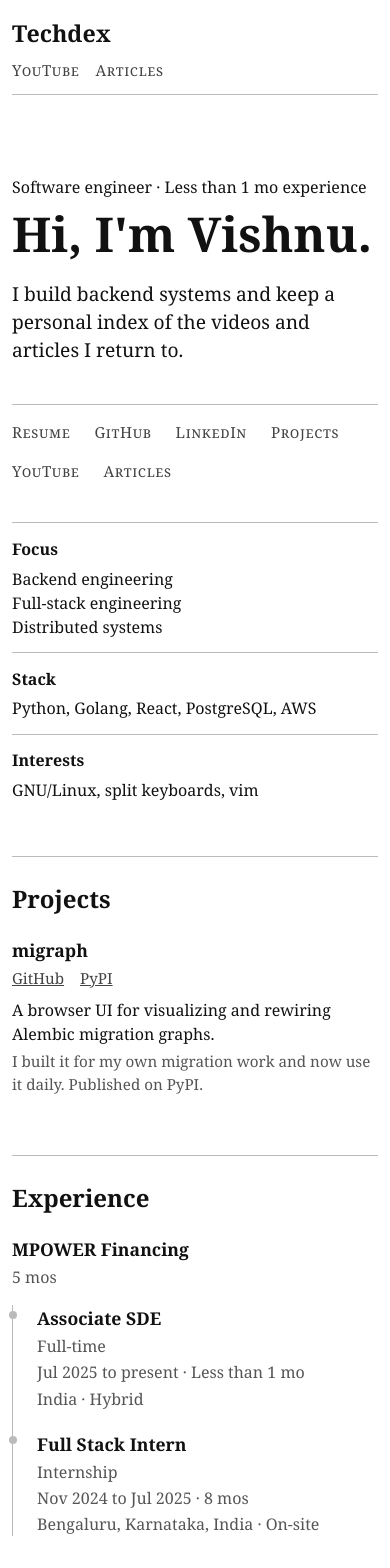
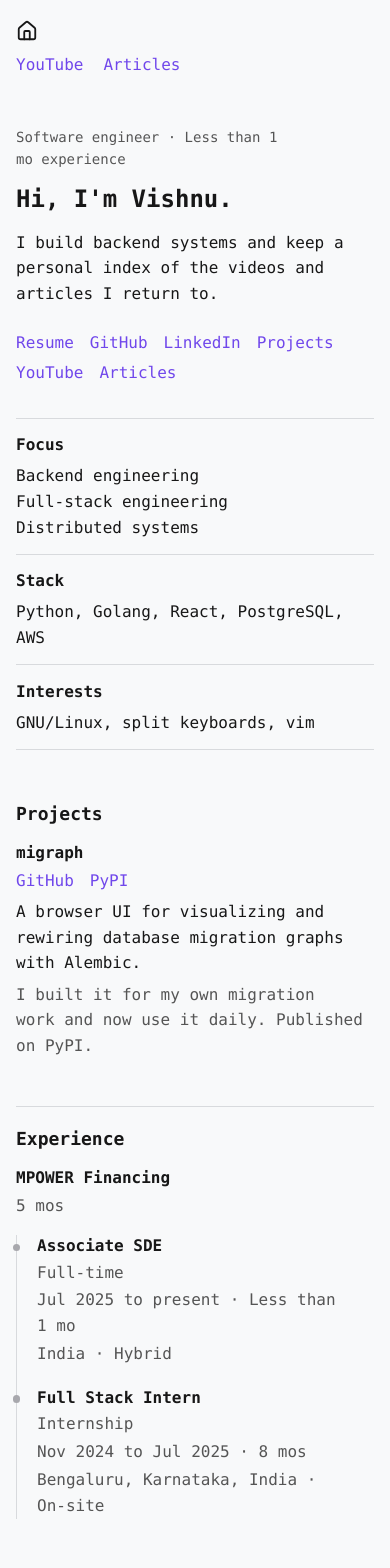
Before and after one commit to tren03/Techdex, a React (Vite) app in the folder frontend/: page / in a window 390 px wide. Shown: the top 1568 px of the page. Built offline with nearby package versions, Linux system fonts and the light colour scheme.

Commit message:
Refresh Techdex typography and responsive layout

```diff
--- a/frontend/src/App.tsx
+++ b/frontend/src/App.tsx
@@ -1,5 +1,6 @@
 import { useMemo, useState } from "react";
 import { useLocation } from "react-router-dom";
+import { House } from "lucide-react";
 import articlesRaw from "./data/articles.json";
 import youtubeRaw from "./data/yt.json";
 import { Item } from "./models";
@@ -44,7 +45,7 @@ const EXPERIENCE_ROLES: ExperienceRole[] = [
 const PROJECTS: Project[] = [
   {
     name: "migraph",
-    description: "A browser UI for visualizing and rewiring Alembic migration graphs.",
+    description: "A browser UI for visualizing and rewiring database migration graphs with Alembic.",
     note: "I built it for my own migration work and now use it daily. Published on PyPI.",
     links: [
       { label: "GitHub", href: "https://github.com/tren03/migraph" },
@@ -119,7 +120,9 @@ export default function App() {
   return (
     <main className="site-shell">
       <header className="site-header">
-        <a className="site-title" href="/">Techdex</a>
+        <a className="site-title" href="/">
+          <House aria-hidden="true" size={22} strokeWidth={2} />
+        </a>
         <nav aria-label="Main navigation">
           <a href="/youtube">YouTube</a>
           <a href="/articles">Articles</a>
--- a/frontend/src/index.css
+++ b/frontend/src/index.css
@@ -1,500 +1,140 @@
 :root {
-  color: #111;
-  background: #fff;
-  font-family: Georgia, "Times New Roman", serif;
-  font-size: 16px;
-  line-height: 1.5;
-  font-synthesis: none;
+  --type-body: 1rem;
+  --type-small: 0.875rem;
+  --type-section: 1.125rem;
+  --type-heading: 1.5rem;
+  color: #171717;
+  background: #f8f9fa;
+  font-family: "SFMono-Regular", Consolas, "Liberation Mono", Menlo, monospace;
+  font-size: var(--type-body);
+  line-height: 1.6;
   text-rendering: optimizeLegibility;
+  -webkit-font-smoothing: antialiased;
+  -moz-osx-font-smoothing: grayscale;
 }
 
-* {
-  box-sizing: border-box;
-}
+* { box-sizing: border-box; }
 
-body {
-  margin: 0;
-}
+body { margin: 0; }
 
-a {
-  color: #00e;
-}
+a { color: #7047eb; text-decoration: none; text-underline-position: from-font; text-decoration-thickness: from-font; }
+a:hover, a:focus-visible { text-decoration: underline; }
+p { text-wrap: pretty; }
 
-button,
-input {
-  font: inherit;
-}
-
-button:focus-visible,
-a:focus-visible,
-input:focus-visible {
-  outline: 2px solid #111;
-  outline-offset: 2px;
+button, input { font: inherit; }
+button:focus-visible, a:focus-visible, input:focus-visible {
+  outline: 2px solid #7047eb;
+  outline-offset: 3px;
 }
 
 .site-shell {
-  max-width: 1180px;
+  max-width: 820px;
   margin: 0 auto;
-  padding: 1rem 1.25rem 4rem;
+  padding: 2rem 2rem 5rem;
 }
 
 .site-header {
   align-items: baseline;
-  border-bottom: 1px solid #bbb;
   display: flex;
   gap: 2rem;
   justify-content: space-between;
-  padding-bottom: 0.75rem;
+  margin-bottom: 3rem;
 }
 
-.site-title {
-  color: #111;
-  font-size: 1.45rem;
-  font-weight: 700;
-  text-decoration: none;
+.site-title { align-items: center; color: #171717; display: inline-flex; font-size: 1rem; font-weight: 700; gap: 0.45rem; }
+nav { display: flex; flex-wrap: wrap; gap: 1.25rem; }
+.site-header nav a { color: #7047eb; }
+.content { padding-top: 0; }
+
+.portfolio { max-width: 756px; margin: 0 auto; padding: 0 0 2rem; }
+.portfolio-label { margin: 0 0 0.8rem; color: #555; font-size: var(--type-small); }
+.portfolio h1 { font-size: var(--type-heading); line-height: 1.25; margin: 0 0 1rem; }
+.portfolio-lede { font-size: var(--type-body); line-height: 1.6; margin: 0; max-width: 45rem; }
+.portfolio-links {
+  display: flex; flex-wrap: wrap; gap: 0.25rem 1rem;
+  margin-top: 1.5rem;
+}
+.site-header nav a, .portfolio-links a { font-size: var(--type-body); }
+
+.portfolio-facts {
+  border-top: 1px solid #d8dadd;
+  border-bottom: 1px solid #d8dadd;
+  display: grid;
+  grid-template-columns: repeat(3, 1fr);
+  margin: 2rem 0 0;
+}
+.portfolio-facts div { padding: 1rem 1rem 1rem 0; }
+.portfolio-facts div + div { border-left: 1px solid #d8dadd; padding-left: 1rem; }
+.portfolio-facts dt, .projects h2, .experience h2 { font-weight: 700; }
+.portfolio-facts dt { margin-bottom: 0.35rem; }
+.portfolio-facts dd { margin: 0; }
+
+.projects, .experience { margin-top: 2rem; padding-top: 1.25rem; }
+.experience { border-top: 1px solid #d8dadd; }
+.projects h2, .experience h2 { font-size: var(--type-section); line-height: 1.3; margin: 0; }
+.project-list { list-style: none; margin: 1rem 0 0; padding: 0; }
+.project { padding-bottom: 1rem; }
+.project + .project { border-top: 1px solid #d8dadd; padding-top: 1rem; }
+.project-heading, .experience-company-header { align-items: baseline; display: flex; gap: 1rem; justify-content: space-between; }
+.project-heading h3, .project p, .experience-company-header h3, .experience-company-header p,
+.experience-role h3, .experience-role p { margin: 0; }
+.project-heading h3, .experience-company-header h3, .experience-role h3 { font-size: var(--type-body); line-height: 1.4; }
+.project-links { display: flex; gap: 1rem; }
+.project-note, .experience-company-header p, .experience-role-type,
+.experience-role p:not(.experience-role-type) { color: #555; }
+.project p { margin-top: 0.35rem; max-width: 45rem; }
+.experience-company { margin-top: 1rem; }
+.experience-roles { border-left: 1px solid #d8dadd; list-style: none; margin: 1rem 0 0; padding: 0 0 0 1.25rem; }
+.experience-role { padding: 0 0 1.25rem; position: relative; }
+.experience-role:last-child { padding-bottom: 0; }
+.experience-role::before { background: #a8a8ad; border-radius: 50%; content: ""; height: 0.45rem; left: -1.52rem; position: absolute; top: 0.55rem; width: 0.45rem; }
+.experience-role p { margin-top: 0.15rem; }
+.experience-company-header p, .experience-role p:not(.experience-role-type), td:first-child, td:nth-child(5) {
+  font-variant-numeric: tabular-nums;
 }
 
-nav {
-  display: flex;
-  gap: 1rem;
-}
-
-.content {
-  padding-top: 2rem;
-}
-
-.portfolio {
-  max-width: 680px;
-  margin-inline: auto;
-  padding: 4rem 0 2rem;
-}
-
-.portfolio-label {
-  margin: 0 0 0.75rem;
-}
-
-.portfolio h1 {
-  font-size: clamp(3rem, 8vw, 5.5rem);
-  line-height: 0.95;
-  margin: 0;
-}
-
-.portfolio-lede {
-  font-size: 1.35rem;
-  line-height: 1.45;
-  margin: 1.5rem 0 0;
-  max-width: 40rem;
-}
-
-.portfolio-links {
-  border-top: 1px solid #bbb;
-  display: flex;
-  flex-wrap: wrap;
-  gap: 1rem 1.5rem;
-  margin-top: 2.5rem;
-  padding-top: 1rem;
-}
-
-.site-header nav a,
-.portfolio-links a {
-  color: #444;
-  font-size: 0.95rem;
-  font-variant-caps: small-caps;
-  letter-spacing: 0.04em;
-  text-decoration: none;
-}
-
-.site-header nav a:hover,
-.site-header nav a:focus-visible,
-.portfolio-links a:hover,
-.portfolio-links a:focus-visible {
-  text-decoration: underline;
-}
-
-.portfolio-facts {
-  border-top: 1px solid #bbb;
-  display: grid;
-  grid-template-columns: repeat(3, 1fr);
-  margin: 2.5rem 0 0;
-}
-
-.portfolio-facts div {
-  padding: 1rem 1rem 1rem 0;
-}
-
-.portfolio-facts div + div {
-  border-left: 1px solid #bbb;
-  padding-left: 1rem;
-}
-
-.portfolio-facts dt {
-  font-weight: 700;
-  margin-bottom: 0.35rem;
-}
-
-.portfolio-facts dd {
-  margin: 0;
-}
-
-.projects,
-.experience {
-  border-top: 1px solid #bbb;
-  margin-top: 2.5rem;
-  padding-top: 1.5rem;
-}
-
-.projects h2,
-.experience h2 {
-  font-size: 1.5rem;
-}
-
-.project-list {
-  list-style: none;
-  margin: 1.25rem 0 0;
-  padding: 0;
-}
-
-.project {
-  padding-bottom: 1.25rem;
-}
-
-.project + .project {
-  border-top: 1px solid #bbb;
-  padding-top: 1.25rem;
-}
-
-.project-heading {
-  align-items: baseline;
-  display: flex;
-  gap: 1rem;
-  justify-content: space-between;
-}
-
-.project-heading h3,
-.project p {
-  margin: 0;
-}
-
-.project-heading h3 {
-  font-size: 1.1rem;
-}
-
-.project-links {
-  display: flex;
-  gap: 1rem;
-}
-
-.project-links a {
-  color: #444;
-  font-size: 0.95rem;
-}
-
-.project p {
-  margin-top: 0.5rem;
-}
-
-.project .project-note {
-  color: #555;
-  font-size: 0.95rem;
-  margin-top: 0.25rem;
-}
-
-.experience-company-header {
-  align-items: baseline;
-  display: flex;
-  gap: 1rem;
-  justify-content: space-between;
-  margin-top: 1.25rem;
-}
-
-.experience-company-header h3,
-.experience-company-header p,
-.experience-role h3,
-.experience-role p {
-  margin: 0;
-}
-
-.experience-company-header h3,
-.experience-role h3 {
-  font-size: 1.1rem;
-}
-
-.experience-company-header p,
-.experience-role-type,
-.experience-role p:not(.experience-role-type) {
-  color: #555;
-}
-
-.experience-roles {
-  border-left: 1px solid #bbb;
-  list-style: none;
-  margin: 1rem 0 0;
-  padding: 0 0 0 1.5rem;
-}
-
-.experience-role {
-  padding: 0 0 1.25rem;
-  position: relative;
-}
-
-.experience-role:last-child {
-  padding-bottom: 0;
-}
-
-.experience-role::before {
-  background: #bbb;
-  border-radius: 50%;
-  content: "";
-  height: 0.5rem;
-  left: -1.78rem;
-  position: absolute;
-  top: 0.35rem;
-  width: 0.5rem;
-}
-
-.experience-role p {
-  margin-top: 0.15rem;
-}
-
-.table-section + .table-section {
-  border-top: 1px solid #bbb;
-  margin-top: 3rem;
-  padding-top: 2rem;
-}
-
-.section-heading {
-  align-items: baseline;
-  display: flex;
-  gap: 1rem;
-  justify-content: space-between;
-  margin-bottom: 0.75rem;
-}
-
-h1,
-h2 {
-  margin: 0;
-}
-
-h1 {
-  font-size: 1.5rem;
-}
-
-input {
-  border: 1px solid #888;
-  border-radius: 0;
-  min-width: 15rem;
-  padding: 0.3rem 0.45rem;
-}
-
-.table-scroll {
-  overflow-x: auto;
-}
-
-table {
-  border-collapse: collapse;
-  border: 1px solid #111;
-  min-width: 760px;
-  width: 100%;
-}
-
-th,
-td {
-  border: 1px solid #ccc;
-  padding: 0.55rem 0.6rem;
-  text-align: left;
-  vertical-align: top;
-}
-
-th {
-  border-bottom: 2px solid #111;
-  font-weight: 700;
-}
-
-th:first-child,
-td:first-child {
-  width: 3rem;
-}
-
-td:nth-child(3) {
-  max-width: 18rem;
-  padding-right: 1rem;
-}
-
-.url-link {
-  color: #444;
-  display: inline-block;
-  max-width: 18rem;
-  overflow: hidden;
-  text-overflow: ellipsis;
-  text-decoration: none;
-  vertical-align: top;
-  white-space: nowrap;
-}
-
-.url-link:hover,
-.url-link:focus-visible {
-  text-decoration: underline;
-}
-
-td:nth-child(4) {
-  max-width: 32rem;
-}
-
-.summary-button {
-  background: transparent;
-  border: 0;
-  color: inherit;
-  cursor: pointer;
-  padding: 0;
-  text-align: left;
-}
-
-.summary-button:hover {
-  text-decoration: underline;
-}
-
-.modal-backdrop {
-  align-items: center;
-  background: rgb(0 0 0 / 35%);
-  display: flex;
-  inset: 0;
-  justify-content: center;
-  padding: 1rem;
-  position: fixed;
-}
-
-.summary-modal {
-  background: #fff;
-  border: 1px solid #111;
-  max-height: 80vh;
-  max-width: 45rem;
-  overflow-y: auto;
-  padding: 1rem;
-  width: 100%;
-}
-
-.summary-modal header {
-  align-items: baseline;
-  border-bottom: 1px solid #bbb;
-  display: flex;
-  justify-content: space-between;
-  margin-bottom: 1rem;
-  padding-bottom: 0.5rem;
-}
-
-.summary-modal p {
-  margin: 0;
-  white-space: pre-wrap;
-}
-
-.visually-hidden {
-  clip: rect(0 0 0 0);
-  clip-path: inset(50%);
-  height: 1px;
-  overflow: hidden;
-  position: absolute;
-  white-space: nowrap;
-  width: 1px;
-}
+.table-section + .table-section { border-top: 1px solid #d8dadd; margin-top: 3rem; padding-top: 2rem; }
+.section-heading { align-items: baseline; display: flex; gap: 1rem; justify-content: space-between; margin-bottom: 0.75rem; }
+h1, h2 { margin: 0; }
+h1 { font-size: var(--type-heading); line-height: 1.25; }
+input { background: #fff; border: 1px solid #c9c9ce; border-radius: 2px; min-width: 15rem; padding: 0.3rem 0.45rem; }
+.table-scroll { overflow-x: auto; }
+table { border-collapse: collapse; min-width: 0; table-layout: fixed; width: 100%; }
+th, td { border-bottom: 1px solid #d8dadd; padding: 0.55rem 0.6rem; text-align: left; vertical-align: top; }
+th { border-bottom: 2px solid #aaa; font-weight: 700; }
+th:first-child, td:first-child { width: 6%; }
+th:nth-child(2), td:nth-child(2) { overflow-wrap: break-word; width: 28%; }
+th:nth-child(3), td:nth-child(3) { width: 25%; }
+th:nth-child(4), td:nth-child(4) { width: 24%; }
+th:nth-child(5), td:nth-child(5) { width: 17%; }
+td:nth-child(3) { max-width: 18rem; padding-right: 1rem; }
+.url-link { display: inline-block; max-width: 100%; overflow: hidden; text-overflow: ellipsis; vertical-align: top; white-space: nowrap; }
+td:nth-child(4) { max-width: 32rem; }
+.summary-button { background: transparent; border: 0; color: inherit; cursor: pointer; max-width: 100%; overflow-wrap: break-word; padding: 0; text-align: left; }
+.summary-button:hover { color: #7047eb; }
+.modal-backdrop { align-items: center; background: rgb(0 0 0 / 35%); display: flex; inset: 0; justify-content: center; padding: 1rem; position: fixed; }
+.summary-modal { background: #f8f9fa; border: 1px solid #aaa; max-height: 80vh; max-width: 45rem; overflow-y: auto; padding: 1rem; width: 100%; }
+.summary-modal header { align-items: baseline; border-bottom: 1px solid #d8dadd; display: flex; justify-content: space-between; margin-bottom: 1rem; padding-bottom: 0.5rem; }
+.summary-modal p { margin: 0; white-space: pre-wrap; }
+.visually-hidden { clip: rect(0 0 0 0); clip-path: inset(50%); height: 1px; overflow: hidden; position: absolute; white-space: nowrap; }
 
 @media (max-width: 640px) {
-  .site-shell {
-    padding-inline: 0.75rem;
-  }
-
-  .site-header,
-  .section-heading {
-    align-items: flex-start;
-    flex-direction: column;
-    gap: 0.5rem;
-  }
-
-  input {
-    min-width: 0;
-    width: 100%;
-  }
-
-  .portfolio {
-    padding-top: 3rem;
-  }
-
-  .portfolio-lede {
-    font-size: 1.2rem;
-  }
-
-  .portfolio-facts {
-    display: block;
-  }
-
-  .portfolio-facts div,
-  .portfolio-facts div + div {
-    border-left: 0;
-    padding: 0.85rem 0;
-  }
-
-  .portfolio-facts div + div {
-    border-top: 1px solid #bbb;
-  }
-
-  .experience-company-header {
-    align-items: flex-start;
-    flex-direction: column;
-    gap: 0.15rem;
-  }
-
-  .project-heading {
-    align-items: flex-start;
-    flex-direction: column;
-    gap: 0.25rem;
-  }
-
-  .table-scroll {
-    overflow: visible;
-  }
-
-  table {
-    border: 0;
-    min-width: 0;
-  }
-
-  thead {
-    display: none;
-  }
-
-  tbody {
-    display: block;
-  }
-
-  tr {
-    border: 1px solid #ccc;
-    display: grid;
-    grid-template-columns: 2rem minmax(0, 1fr);
-    margin-bottom: 0.75rem;
-    min-width: 0;
-    padding: 0.45rem 0.6rem;
-  }
-
-  td,
-  td:first-child,
-  td:nth-child(3),
-  td:nth-child(4) {
-    border: 0;
-    max-width: none;
-    min-width: 0;
-    padding: 0.25rem 0;
-    width: auto;
-  }
-
-  td:first-child {
-    grid-row: 1 / span 4;
-  }
-
-  td:not(:first-child)::before {
-    content: attr(data-label) ": ";
-    font-weight: 700;
-  }
-
-  .url-link {
-    max-width: calc(100% - 0.5rem);
-  }
+  .site-shell { padding: 1.25rem 1rem 3rem; }
+  .site-header { align-items: flex-start; flex-direction: column; gap: 0.65rem; margin-bottom: 2.5rem; }
+  .section-heading { align-items: flex-start; flex-direction: column; gap: 0.5rem; }
+  input { min-width: 0; width: 100%; }
+  .portfolio { padding-top: 0.5rem; }
+  .portfolio-facts { display: block; }
+  .portfolio-facts div, .portfolio-facts div + div { border-left: 0; padding: 0.85rem 0; }
+  .portfolio-facts div + div { border-top: 1px solid #d8dadd; }
+  .experience-company-header, .project-heading { align-items: flex-start; flex-direction: column; gap: 0.25rem; }
+  .table-scroll { overflow: visible; }
+  table { border: 0; min-width: 0; }
+  thead { display: none; }
+  tbody { display: block; }
+  tr { border-bottom: 1px solid #d8dadd; display: grid; grid-template-columns: 2rem minmax(0, 1fr); margin-bottom: 0.75rem; min-width: 0; padding: 0.45rem 0; }
+  td, td:first-child, td:nth-child(2), td:nth-child(3), td:nth-child(4), td:nth-child(5) { border: 0; max-width: none; min-width: 0; padding: 0.25rem 0; width: auto; }
+  td:first-child { grid-row: 1 / span 4; }
+  td:not(:first-child)::before { content: attr(data-label) ": "; font-weight: 700; }
+  .url-link { max-width: calc(100% - 0.5rem); }
 }
```
